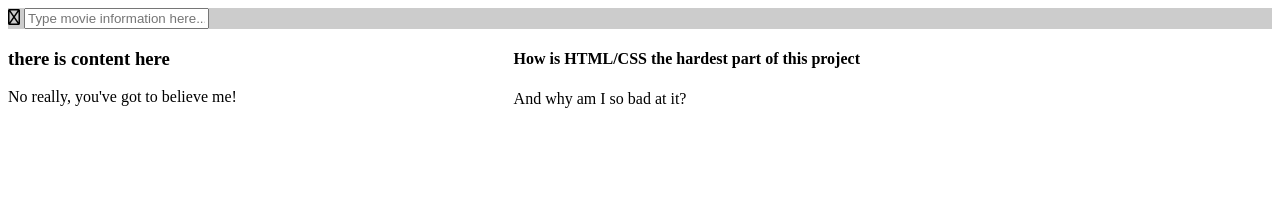
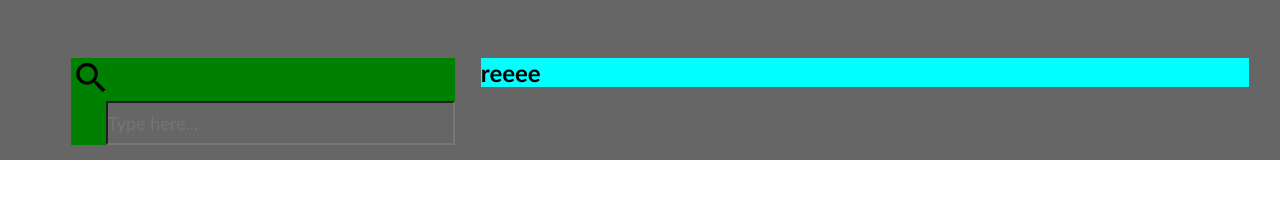
Before and after one commit to Makingagame/ombd-challenge, a plain HTML site: page index.html in a window 1280 px wide. Drawn offline with Linux system fonts and the light colour scheme.

Commit message:
Off for the night

```diff
--- a/index.html
+++ b/index.html
@@ -6,30 +6,41 @@
     <meta name="viewport" content="width=device-width, initial-scale=1.0">
     <title>Movie App</title>
     <link rel="stylesheet" href="styles.css">
+    <link rel="stylesheet" href="https://fonts.googleapis.com/icon?family=Material+Icons">
 
 
-    <!--Icon library (for magnifying glass icon)-->
-    <script
-      src="https://kit.fontawesome.com/a076d05399.js" crossorigin="anonymous">
+    <script>
+
     </script>
 </head>
 <body>
 
-    <div class="navbar">
-      <form id="filter-form" autocomplete="off">
-        <div class="filter-search-bar">
-          <i class="fa-regular fa-magnifying-glass"></i>
-          <input type="text" id="movie" placeholder="Type movie information here...">
-        </div>
-      </form>
+    <nav class="navbar">
+      <div class="nav-wrapper">
+        <form id="filter-form" autocomplete="off">
+          <div class="left-navbar">
+            <!--Magnifying Glass icon-->
+            <span class="material-icons">search</span>
+            <!--Search bar-->
+            <input class="filter-search-bar" type="text" id="searchbar" placeholder="Type here...">
+          </div>
+          <div class="right-navbar">
+            <h2>reeee</h2>
+          </div>
+        </form>
+      </div>
+    </nav>
 
 
-    </div>
+
     <div class="search-results">
       <h3>there is content here</h3>
       <p>
         No really, you've got to believe me!
       </p>
+
+
+
     </div>
     <div class="search-details">
       <h4>How is HTML/CSS the hardest part of this project</h4>
--- a/styles.css
+++ b/styles.css
@@ -1,3 +1,13 @@
+* {
+  font-family: 'Calibri';
+  padding: 0;
+  margin: 0;
+}
+
+
+
+
+
 
 
 
@@ -5,18 +15,71 @@
 
 
 .navbar {
-  background-color: #CCC;
+  padding: 20px;
+  background-color: #666;
+  overflow: hidden;
+  position: fixed;
+  top: 0;
+  left: 0;
+  width: 100%;
+  height: 15%;
+}
+
+.wrapper {
+  display: flex;
+  justify-content: space-between;
+}
+
+.left-navbar {
+  float: left;
+  margin-top: 3%;
+  margin-left: 4%;
+  width: 30%;
+  background-color: green;
 }
 
 
+.right-navbar {
+  float: right;
+  margin-top: 3%;
+  margin-right: 4%;
+  width: 60%;
+  background-color: aqua;
+}
+
+
+
+
+.material-icons {
+  font-size: 40px !important;
+}
+
+
+.filter-search-bar {
+  float: right;
+  opacity: 100%;
+  width: 90%;
+  height: 40px;
+  font-size: large;
+  color: white;
+  background-color: #666;
+}
+
+
+
+
+
+
 .search-results {
+  margin-top: 7.5%;
   float: left;
-  width: 40%;
+  width: 35%;
 }
 
 .search-details {
+  margin-top: 7.5%;
   float: right;
-  width: 60%;
+  width: 65%;
 }
 
 
@@ -27,7 +90,25 @@
 
 /* Use below CSS code for reference */
 
-/* {
+
+/*
+
+
+.navbar a {
+  float: left;
+  display: block;
+  color: #f2f2f2;
+  text-align: center;
+  padding: 14px 16px;
+  text-decoration: none;
+  font-size: 17px;
+}
+
+
+
+
+
+* {
   margin: 0;
   padding: 0;
   box-sizing: border-box;
```
